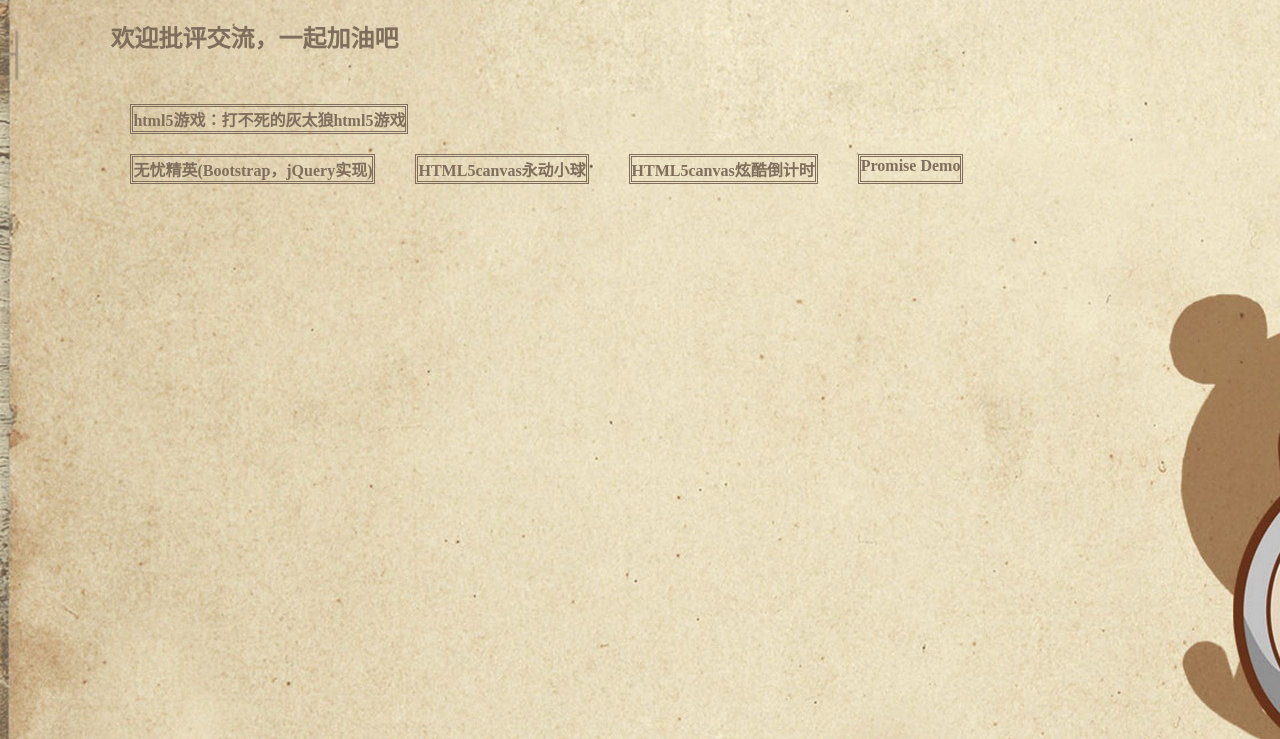
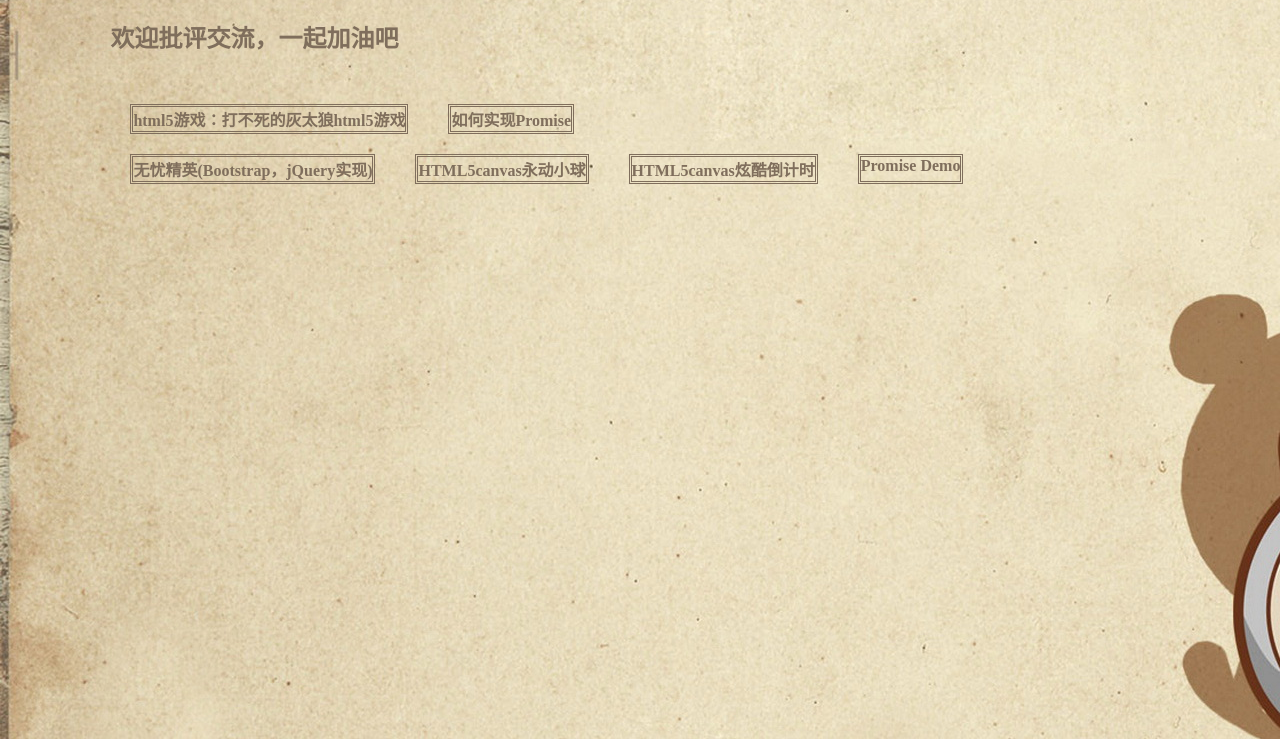
Before and after one commit to zhoujiamin/myProjects, a plain HTML site: page index.html in a window 1280 px wide. Shown: the part 61-800 px from the top of the page. Drawn offline with Linux system fonts and the light colour scheme.

Commit message:
index modifed

```diff
--- a/index.html
+++ b/index.html
@@ -57,6 +57,9 @@
 		<div>
 			<a href="http://zhoujiamin.github.io/myProjects/html5huitailanggame/index.html">html5游戏：打不死的灰太狼html5游戏</a>
 		</div>
+		<div>
+			<a href="https://github.com/zhoujiamin/myProjects/tree/gh-pages/realizepromise">如何实现Promise</a>
+		</div>
 
 
 
```
